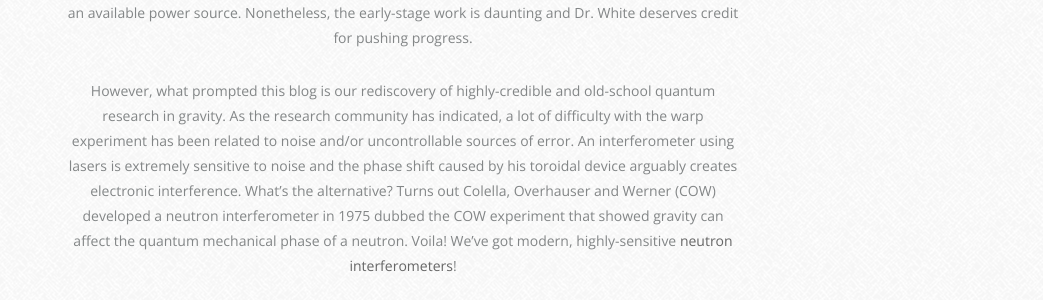
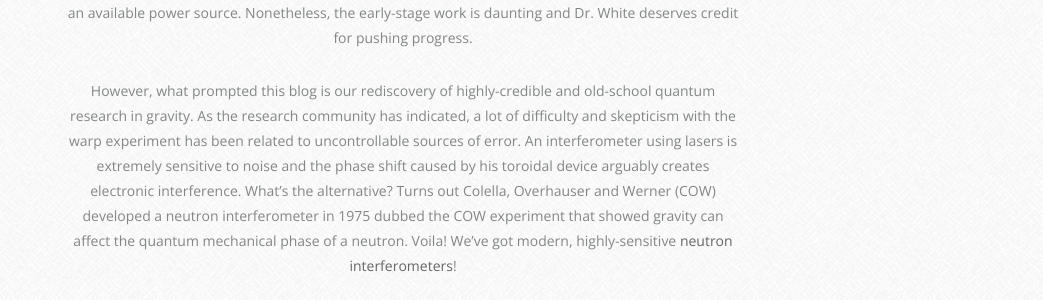
Before and after one commit to crockpotveggies/crockpotveggies.github.io, a Jekyll site: the page built from _posts/2015-06-12-whats-missed-nasa-warp-research.md, in a window 1280 px wide and 900 px high, scrolled down 1097 px. Shown: the part 179-479 px from the top of the window, without its empty margins (237-1280 px from the left). Built offline with Jekyll 4.4.1, drawn with Linux system fonts in a browser that asks for light colours; some web fonts are replaced; Markdown is read by kramdown in place of the engine named in the settings; comment, search, counter and statistics services are not loaded.

Commit message:
Remove repetitive word usage.

```diff
--- a/_posts/2015-06-12-whats-missed-nasa-warp-research.md
+++ b/_posts/2015-06-12-whats-missed-nasa-warp-research.md
@@ -11,7 +11,7 @@
 
 Back in March I abandoned the <a href="/2015/02/09/automating-tinder-with-eigenfaces.html">Tinderbox project</a> (it was always meant to be a novelty) in favor of fully devoting my time to verify the results of the warp experiments taking place at NASA's Eagleworks Lab, led by <a href="http://en.wikipedia.org/wiki/Harold_G._White_%28NASA%29" target="_blank">Dr. Harold White</a>. With the help of <a href="https://www.linkedin.com/pub/lucius-meredith/0/645/547" target="_blank">Lucius "Greg" Meredith</a> (Managing Partner at Biosimilarity and Chief Science Officer at Synereo) we formed a small informal research group to see if we could successfully trigger a micro space-time warp and/or find a better way to measure it than using a modified Michelson Interferometer. Our group began the task of experimenting with laser interferometers and testing different signal processing methods. We also identified the need to solve the stress-energy tensor so that we could work backwards and discover a required warp sensitivity given an available power source. Nonetheless, the early-stage work is daunting and Dr. White deserves credit for pushing progress.
 
-However, what prompted this blog is our rediscovery of highly-credible and old-school quantum research in gravity. As the research community has indicated, a lot of difficulty with the warp experiment has been related to noise and/or uncontrollable sources of error. An interferometer using lasers is extremely sensitive to noise and the phase shift caused by his toroidal device arguably creates electronic interference. What's the alternative? Turns out Colella, Overhauser and Werner (COW) developed a neutron interferometer in 1975 dubbed the COW experiment that showed gravity can affect the quantum mechanical phase of a neutron. Voila! We've got modern, highly-sensitive <a href="http://www.rpi.edu/dept/phys/Courses/PHYS6510/1367-2630_14_5_055010.pdf" target="_blank">neutron interferometers</a>!
+However, what prompted this blog is our rediscovery of highly-credible and old-school quantum research in gravity. As the research community has indicated, a lot of difficulty and skepticism with the warp experiment has been related to uncontrollable sources of error. An interferometer using lasers is extremely sensitive to noise and the phase shift caused by his toroidal device arguably creates electronic interference. What's the alternative? Turns out Colella, Overhauser and Werner (COW) developed a neutron interferometer in 1975 dubbed the COW experiment that showed gravity can affect the quantum mechanical phase of a neutron. Voila! We've got modern, highly-sensitive <a href="http://www.rpi.edu/dept/phys/Courses/PHYS6510/1367-2630_14_5_055010.pdf" target="_blank">neutron interferometers</a>!
 
 <div class="well">
 By the way, Colella and Overhauser <a href="http://www.sciencedirect.com/science/article/pii/S0921452606010842" target="_blank">published a paper</a> describing how the original COW experiment took place. Worth a read if you're interested in the history.
```
